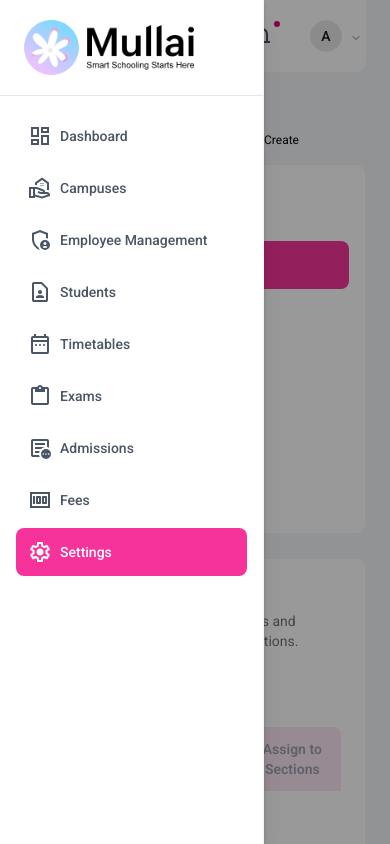
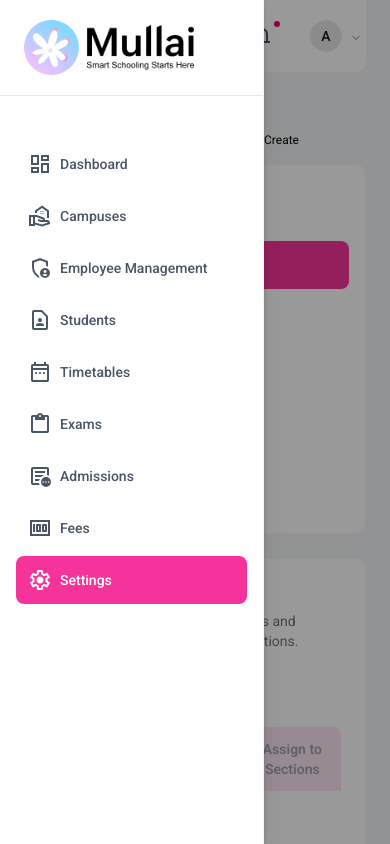
Before and after one commit to Mahizh-hub/mullai-vercel, a Next.js app: page /dashboard/settings/subjects/create in a window 390 px wide. Built offline with nearby package versions, Linux system fonts and the light colour scheme.

Commit message:
sidebar animation changes

```diff
--- a/components/dashboard/Sidebar.tsx
+++ b/components/dashboard/Sidebar.tsx
@@ -89,16 +89,26 @@ export default function Sidebar() {
           "transition-all duration-300 ease-in-out",
           "will-change-[width,transform]",
           "h-full",
-          collapsed ? "lg:w-20.5 w-0 overflow-hidden" : "lg:w-66 w-66",
+          collapsed ? "lg:w-20.5 w-0" : "lg:w-66 w-66",
+          !collapsed && "max-lg:shadow-xl",
+          // Mobile handling: translate off-screen when collapsed on mobile
           collapsed ? "max-lg:-translate-x-full" : "max-lg:translate-x-0",
-          !collapsed && "max-lg:shadow-xl",
           isHome ? "" : "drop-shadow-sm",
         )}
-        style={{ transform: 'translateZ(0)' }}
+        style={{ transform: "translateZ(0)" }}
       >
-        <div className="h-24 flex border-b border-gray-200 items-center py-3 px-6 ">
-          {collapsed ? (
-            <div className="flex items-center justify-center">
+        <div className="h-24 flex border-b border-gray-200 items-center px-6 relative overflow-hidden shrink-0">
+          {/* Logo Container for transitions */}
+          <div className="relative w-full h-10 flex items-center">
+            {/* Icon Logo (Visible when collapsed) */}
+            <div
+              className={cn(
+                "absolute inset-0 flex items-center justify-center transition-all duration-300",
+                collapsed
+                  ? "opacity-100 visible translate-x-0"
+                  : "opacity-0 invisible -translate-x-4",
+              )}
+            >
               <Image
                 src="/logo-icon.png"
                 alt="Mullai Logo"
@@ -108,7 +118,16 @@ export default function Sidebar() {
                 priority
               />
             </div>
-          ) : (
+
+            {/* Full Logo (Visible when expanded) */}
+            <div
+              className={cn(
+                "absolute inset-0 flex items-center transition-all duration-300",
+                !collapsed
+                  ? "opacity-100 visible translate-x-0"
+                  : "opacity-0 invisible translate-x-4",
+              )}
+            >
               <Image
                 src="/logo-mullai.png"
                 alt="Mullai Full Logo"
@@ -117,41 +136,33 @@ export default function Sidebar() {
                 className="object-contain"
                 priority
               />
-          )}
+            </div>
+          </div>
         </div>
 
-        <nav className="flex-1 px-4 py-4 space-y-3 text-sm text-gray-600">
-          {!collapsed && (
-            <p className="hidden lg:block uppercase text-xs font-medium text-gray-400 px-1">
+        <nav className="flex-1 px-4 py-4 space-y-3 text-sm text-gray-600 overflow-y-auto overflow-x-hidden scrollbar-none">
+          <div
+            className={cn(
+              "overflow-hidden transition-all duration-300 ease-in-out",
+              collapsed ? "h-0 opacity-0 mb-0" : "h-5 opacity-100 mb-0",
+            )}
+          >
+            <p className="hidden lg:block uppercase text-xs font-medium text-gray-400 px-1 whitespace-nowrap">
               Menus
             </p>
-          )}
+          </div>
 
-          {collapsed ? (
-            <div className="flex flex-col gap-1">
-              {filteredNavigation.map((item) => (
-                <SidebarItem
-                  key={`${item.name}-collapsed`}
-                  label={item.name}
-                  href={item.href}
-                  icon={item.icon}
-                  collapsed
-                />
-              ))}
-            </div>
-          ) : (
-            <div className="flex flex-col gap-1">
+          <div className="flex mt-2 flex-col gap-1">
             {filteredNavigation.map((item) => (
               <SidebarItem
                 key={item.name}
                 label={item.name}
                 href={item.href}
                 icon={item.icon}
-                  collapsed={false}
+                collapsed={collapsed}
               />
             ))}
           </div>
-          )}
         </nav>
       </aside>
     </TooltipProvider>
--- a/components/dashboard/SidebarItem.tsx
+++ b/components/dashboard/SidebarItem.tsx
@@ -32,11 +32,13 @@ export default function SidebarItem({
     ? current === target
     : current === target || current.startsWith(`${target}/`);
 
-  const content = (
+  return (
+    <Tooltip>
+      <TooltipTrigger asChild>
         <Link
           href={href}
           className={cn(
-        "group flex items-center gap-2 rounded-md px-3 py-3 text-sm font-medium transition-colors",
+            "group flex items-center rounded-md px-3 py-3 text-sm font-medium transition-colors",
             "focus:outline-none focus:ring-2 focus:ring-pink-500",
             isActive
               ? "bg-pink-500 text-white"
@@ -49,18 +51,21 @@ export default function SidebarItem({
               isActive ? "text-white" : "text-gray-600 group-hover:text-gray-900",
             )}
           />
-      {!collapsed && label}
+          <span
+            className={cn(
+              "overflow-hidden transition-all duration-300 ease-in-out whitespace-nowrap",
+              collapsed ? "w-0 opacity-0 ml-0" : "w-auto opacity-100 ml-2",
+            )}
+          >
+            {label}
+          </span>
         </Link>
-  );
-
-  if (!collapsed) return content;
-
-  return (
-    <Tooltip>
-      <TooltipTrigger asChild>{content}</TooltipTrigger>
+      </TooltipTrigger>
+      {collapsed && (
         <TooltipContent className="bg-white text-gray-800" side="right">
           {label}
         </TooltipContent>
+      )}
     </Tooltip>
   );
 }
--- a/styles/components.css
+++ b/styles/components.css
@@ -127,4 +127,17 @@
     @apply text-sm leading-5
            text-[oklch(0.55_0.01_106.42)];
   }
+
+  /* ========================================
+     SCROLLBAR UTILITIES
+     ======================================== */
+
+  .scrollbar-none {
+    -ms-overflow-style: none; /* IE and Edge */
+    scrollbar-width: none; /* Firefox */
+  }
+
+  .scrollbar-none::-webkit-scrollbar {
+    display: none;
+  }
 }
```
Lines whose indentation alone changed are shown as unchanged.
